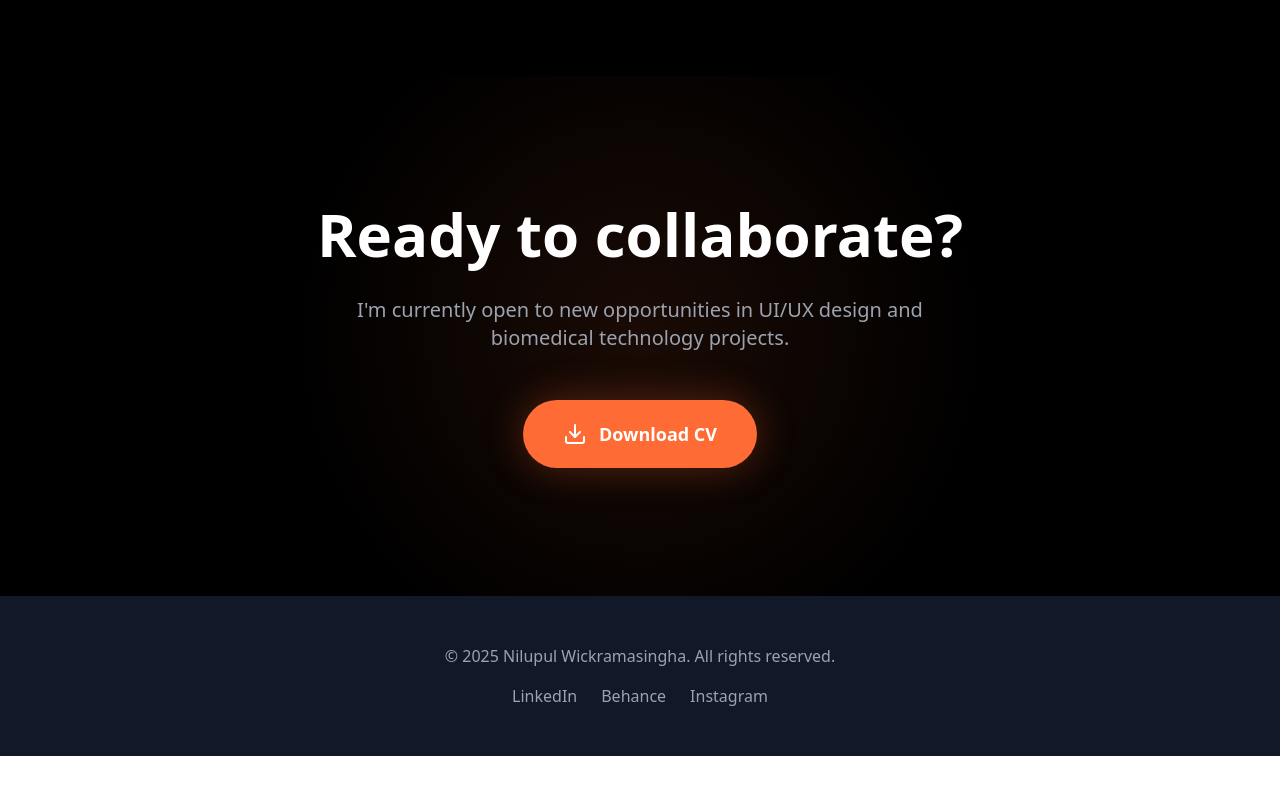
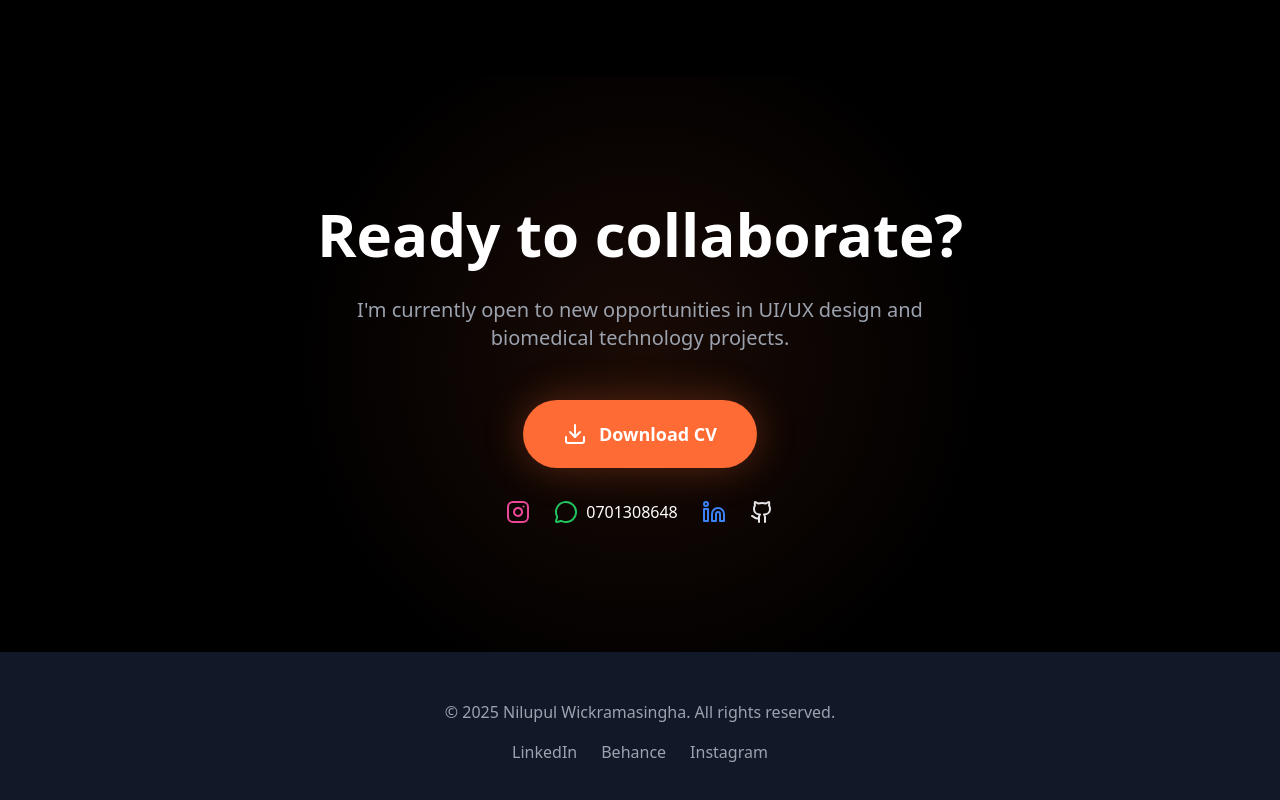
Before and after one commit to Nilupul-Wickramasinghe/My-Portfolio-GWU-BHBT-2022-04, a React (Vite) app: page / in a window 1280 px wide. Shown: the part 7105-7905 px from the top of the page. Before the commit the page ends 7861 px from the top, so only its background shows below. Built offline with nearby package versions, Linux system fonts and the light colour scheme.

Commit message:
Add SocialLinks component and include in CVSection (IG, WhatsApp, LinkedIn, GitHub)

```diff
--- a/src/components/CVSection.jsx
+++ b/src/components/CVSection.jsx
@@ -1,5 +1,7 @@
 import React from 'react';
 import { Download } from 'lucide-react';
+import { SocialLinks } from './SocialLinks';
+
 export function CVSection() {
   return <section id="cv" className="py-32 px-4 bg-black text-center relative overflow-hidden">
       <div className="absolute inset-0 bg-[radial-gradient(circle_at_center,_var(--tw-gradient-stops))] from-[#FF6B35]/10 via-black to-black" />
@@ -17,6 +19,7 @@ export function CVSection() {
           <Download className="w-6 h-6" />
           Download CV
         </a>
+        <SocialLinks />
       </div>
     </section>;
 }
--- /dev/null
+++ b/src/components/SocialLinks.jsx
@@ -0,0 +1,25 @@
+import React from 'react';
+import { Instagram, MessageCircle, Linkedin, Github } from 'lucide-react';
+
+export function SocialLinks() {
+  return (
+    <div className="mt-8 flex items-center justify-center gap-6">
+      <a href="https://www.instagram.com/itz_nilupul_wick?igsh=NXgyZHlrZTgzODM5&utm_source=qr" target="_blank" rel="noreferrer" aria-label="Instagram" className="text-pink-500 hover:opacity-80">
+        <Instagram className="w-6 h-6" />
+      </a>
+
+      <a href="https://wa.me/94701308648" target="_blank" rel="noreferrer" aria-label="WhatsApp" className="text-green-500 hover:opacity-80 flex items-center gap-2">
+        <MessageCircle className="w-6 h-6" />
+        <span className="text-white">0701308648</span>
+      </a>
+
+      <a href="https://www.linkedin.com/in/nilupul-piyumantha-b8604334" target="_blank" rel="noreferrer" aria-label="LinkedIn" className="text-blue-500 hover:opacity-80">
+        <Linkedin className="w-6 h-6" />
+      </a>
+
+      <a href="https://github.com/Nilupul-Wickramasinghe" target="_blank" rel="noreferrer" aria-label="GitHub" className="text-gray-200 hover:opacity-80">
+        <Github className="w-6 h-6" />
+      </a>
+    </div>
+  );
+}
```
